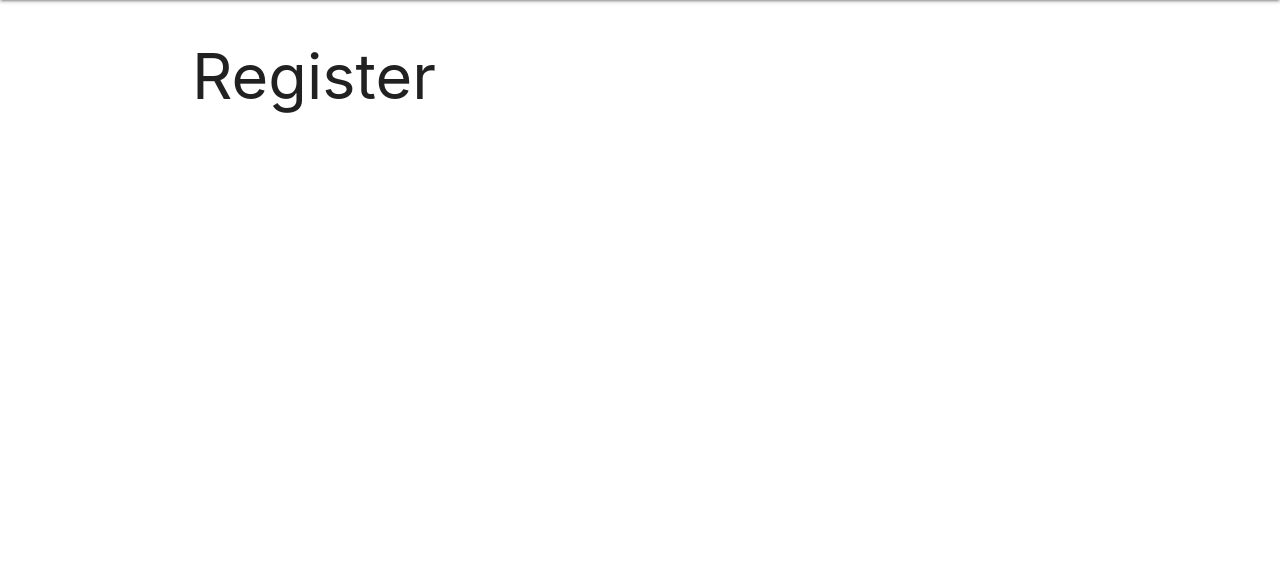
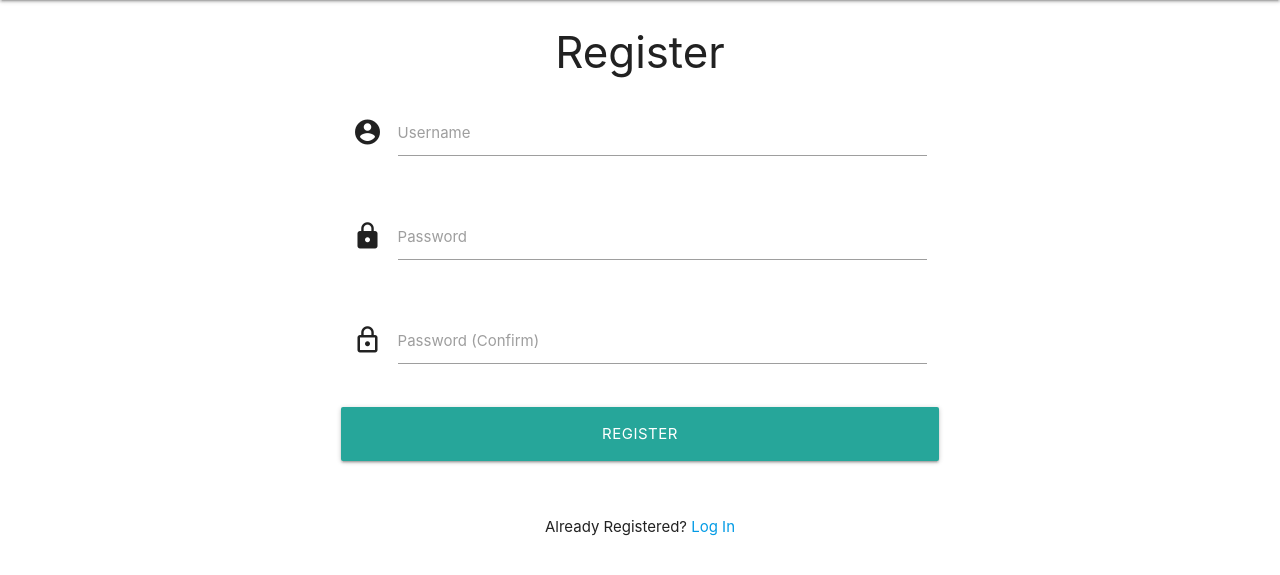
Before and after one commit to DuggyL/taskmanager-milestone-project-3, a Flask app: page /register in a window 1280 px wide. Shown: the part 64-639 px from the top of the page. Run offline with Flask 2, Linux system fonts and the light colour scheme.

Commit message:
Styling login and register page

```diff
--- a/taskmanager/templates/register.html
+++ b/taskmanager/templates/register.html
@@ -2,6 +2,50 @@
 {% block title %}Register{% endblock %}
 {% block content %}
 
-<h1>Register</h1>
+<h3 class="center-align">Register</h3>
+
+<div class="row">
+    <form class="col s12 m8 offset-m2" method="POST">
+        <!-- Username -->
+        <div class="row">
+            <div class="input-field col s12">
+                <i class="material-icons prefix">account_circle</i>
+                <input id="username" name="username" type="text"
+                minlength="5" maxlength="15" pattern="^[a-zA-Z0-9]{5,15}$" class="validate" required>
+                <label for="username">Username</label>
+            </div>
+        </div>
+        <!-- Password -->
+        <div class="row">
+            <div class="input-field col s12">
+                <i class="material-icons prefix">lock</i>
+                <input id="password1" name="password1" type="password"
+                minlength="5" maxlength="15" pattern="^[a-zA-Z0-9]{5,15}$" class="validate" required>
+                <label for="password">Password</label>
+            </div>
+        </div>
+        <div class="row">
+            <div class="input-field col s12">
+                <i class="material-icons prefix">lock_outline</i>
+                <input id="password2" name="password2" type="password"
+                minlength="5" maxlength="15" pattern="^[a-zA-Z0-9]{5,15}$" class="validate" required>
+                <label for="password">Password (Confirm)</label>
+            </div>
+        </div>
+        <!-- Register -->
+        <div class="row">
+            <button type="submit" class="col s12 btn-large">Register</button>
+        </div>
+    </form>
+</div>
+
+<div class="row">
+    <div class="col s12">
+        <p class="center-align">
+            Already Registered?
+            <a href="#" class="">Log In</a>
+        </p>
+    </div>
+</div>
 
 {% endblock %}
```
Also changed, not shown: taskmanager/templates/login.html (+6 -6 lines).
